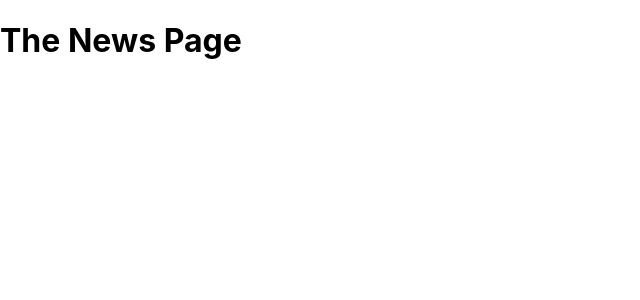
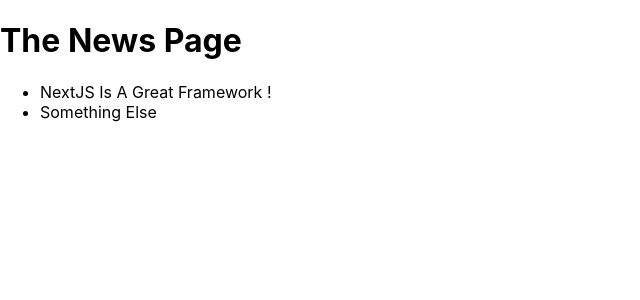
Before and after one commit to ReactJS-Practice-Projects/NextJsApp, a Next.js app: page /news in a window 1280 px wide. Shown: the top 300 px of the page, without its empty margins (0-640 px from the left). Built offline with nearby package versions, Linux system fonts and the light colour scheme.

Commit message:
Add Link component to redirect to another page
https://www.udemy.com/course/react-the-complete-guide-incl-redux/learn/lecture/25616800#overview

```diff
--- a/pages/news.js
+++ /dev/null
@@ -1,7 +0,0 @@
-// our-domain.com/news
-
-function NewsPage() {
-  return <h1>The News Page</h1>
-}
-
-export default NewsPage;
--- a/pages/news/[newsId].js
+++ b/pages/news/[newsId].js
@@ -1,4 +1,3 @@
-//import the hook to get url parameter
 import { useRouter } from 'next/router';
 
 // our-domain.com/news/something-important
@@ -6,14 +5,12 @@
 function DetailPage() {
   const router = useRouter();
 
-  //here we use react router hook to get url parameter
   const newsId = router.query.newsId;
-  console.log(newsId);
 
   // send a request to the backend API
   // to fetch the news item with newsId
 
-  return <h1>The Detail Page</h1>
+  return <h1>The NewsId Detail Page</h1>
 }
 
 export default DetailPage;
--- a/pages/news/index.js
+++ b/pages/news/index.js
@@ -1,7 +1,24 @@
 // our-domain.com/news
+//import Link component to use it for url references
+import Link from 'next/link';
+import { Fragment } from 'react';
 
+//when we use Link instead of <a></a> we don't have to go to another page and instead of it we stay on the same page
+//Link just loads the requred component. It is bettre to use Link instead of anchor tags in NextJs applications
 function NewsPage() {
-  return <h1>The News Page</h1>
+  return (
+    <Fragment>
+      <h1>The News Page</h1>
+      <ul>
+        <li>
+          <Link href='/news/nextjs-is-a-great-framework'>
+            NextJS Is A Great Framework !
+          </Link>
+        </li>
+        <li>Something Else</li>
+      </ul>
+    </Fragment>
+  );
 }
 
 export default NewsPage;
```
